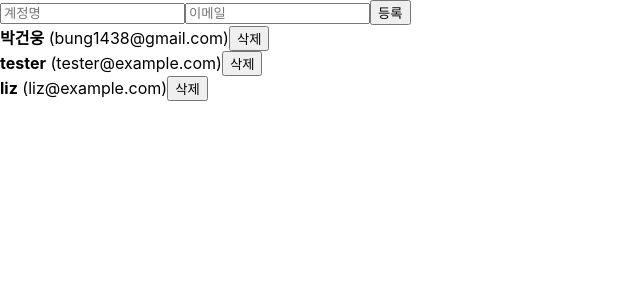
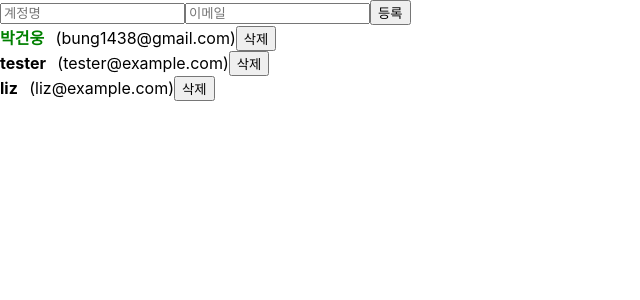
Before and after one commit to gunwoongPark/Learn-React, a React (Create React App) app: page / in a window 1280 px wide. Shown: the top 300 px of the page, without its empty margins (0-640 px from the left). Built offline with nearby package versions, Linux system fonts and the light colour scheme.

Commit message:
To modify an item in an array

```diff
--- a/src/App.js
+++ b/src/App.js
@@ -19,17 +19,20 @@
     {
       id: 1,
       username: "박건웅",
-      email: "bung1438@gmail.com"
+      email: "bung1438@gmail.com",
+      active: true
     },
     {
       id: 2,
       username: 'tester',
-      email: "tester@example.com"
+      email: "tester@example.com",
+      active: false
     },
     {
       id: 3,
       username: 'liz',
-      email: "liz@example.com"
+      email: "liz@example.com",
+      active: false
     }
   ]);
 
@@ -44,9 +47,6 @@
       email: inputs.email,
     };
 
-    // 방법 1 : 스프레드 문법 사용
-    // setUsers([...users, user]);
-    // 방법 2 : 자바스크립트 배열 내장함수 concat 사용
     setUsers(users.concat(user));
 
     setInputs({
@@ -61,10 +61,14 @@
     setUsers(users.filter(user => user.id !== id));
   };
 
+  const onToggle = id => {
+    setUsers(users.map(user => user.id === id ? { ...user, active: !user.active } : user))
+  }
+
   return (
     <>
       <CreateUser username={inputs.username} email={inputs.email} onChange={onChange} onCreate={onCreate} />
-      <UserList users={users} onRemove={onRemove} />
+      <UserList users={users} onRemove={onRemove} onToggle={onToggle} />
     </>
   );
 }
--- a/src/UserList.js
+++ b/src/UserList.js
@@ -1,21 +1,22 @@
 import React from 'react';
 
-function User({ user, onRemove }) {
+function User({ user, onRemove, onToggle }) {
     return (
         <div>
-            <b>{user.username}</b> <span>({user.email})</span>
+            <b style={{ color: user.active ? 'green' : 'black', cursor: 'pointer' }} onClick={() => onToggle(user.id)}>{user.username} &nbsp; </b>
+            <span>({user.email})</span>
             <button onClick={() => onRemove(user.id)}>삭제</button>
         </div>
     );
 }
 
-function UserList({ users, onRemove }) {
+function UserList({ users, onRemove, onToggle }) {
 
     return (
         <div>
             {
                 users.map(
-                    user => (<User user={user} key={user.id} onRemove={onRemove} />)
+                    user => (<User user={user} key={user.id} onRemove={onRemove} onToggle={onToggle} />)
                 )
             }
         </div>
```
Also changed, not shown: 1 other file (tests, documents, lock files or other folders).
